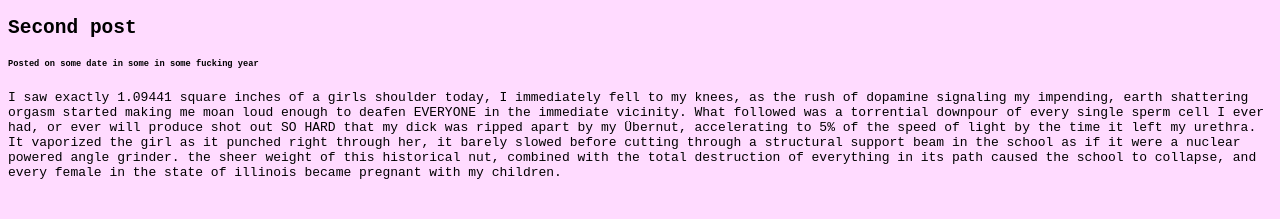
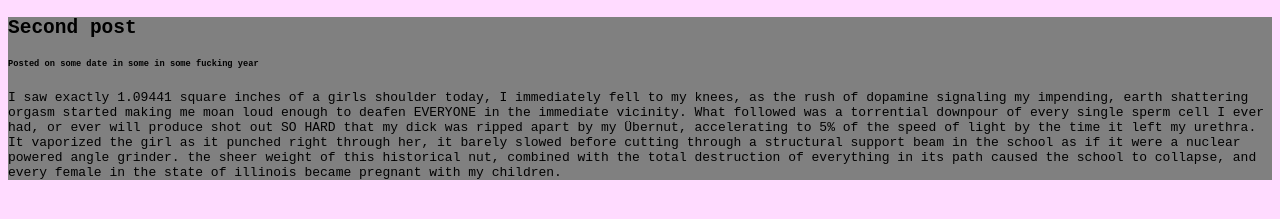
Before and after one commit to cocoawright/cocoawright.github.io, a plain HTML site: page index.html in a window 1280 px wide. Shown: the part 561-780 px from the top of the page. Drawn offline with Linux system fonts and the light colour scheme.

Commit message:
Update index.html

```diff
--- a/index.html
+++ b/index.html
@@ -19,7 +19,7 @@
           color:red;
           }
             #post2{
-            background-colour:grey;
+            background:grey;
             }
 
         </style>
```
